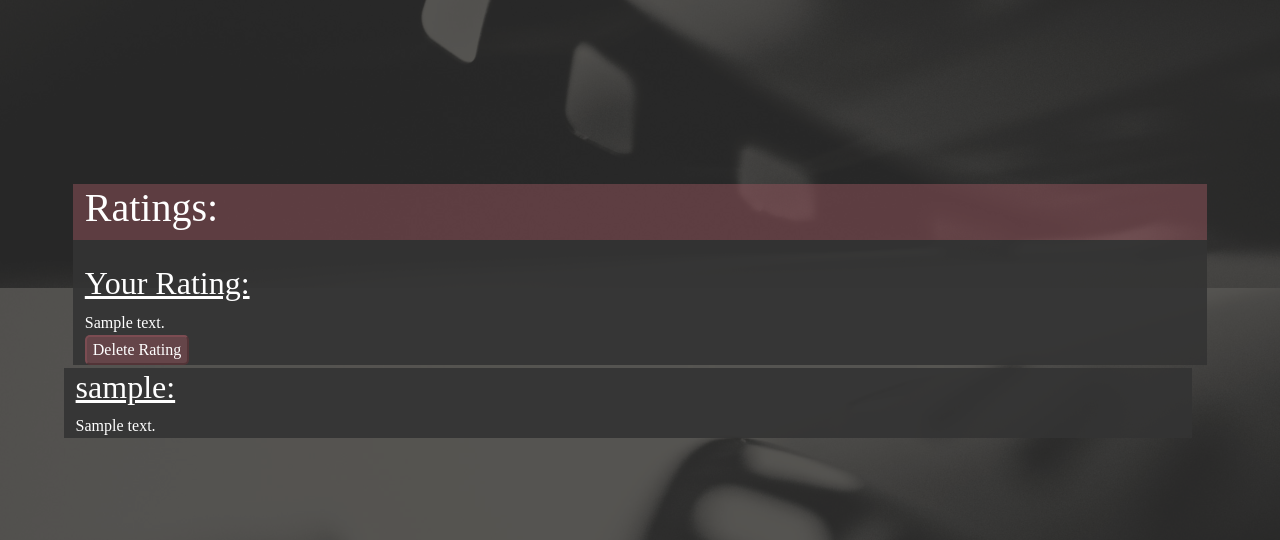
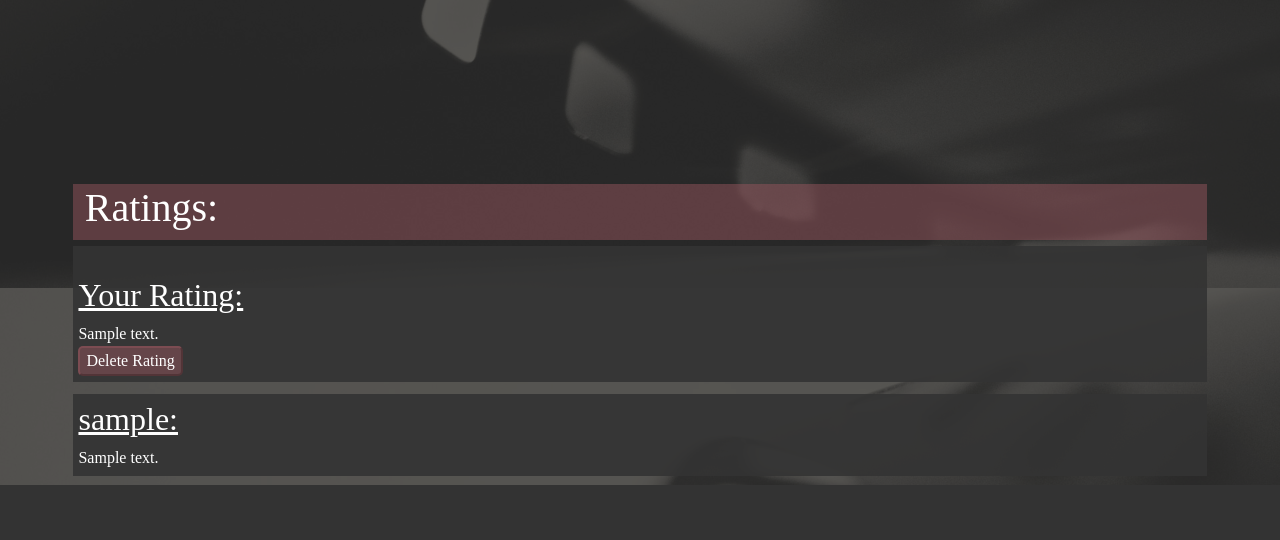
Before and after one commit to karengcecena/MyViews, a Flask app: a page that uses templates/media_information.html in a window 1280 px wide. Shown: the part 560-1100 px from the top of the page. After the commit the page ends 1045 px from the top, so only its background shows below. Run offline with Flask 2, Linux system fonts and the light colour scheme; a user stored in the database is signed in; tables that the repository leaves empty hold one stand-in row (values such as "Sample post"); a database or web service that is not in the repository returns one stand-in record (values such as "Sample title"); data that the repository does not hold is empty; parts of the project's set-up code (start-up, migrations or seed data) failed here and were passed over; some libraries are stand-ins or nearby versions.

Commit message:
Fixed padding and margin issue in media_info ratings

```diff
--- a/static/css/website.css
+++ b/static/css/website.css
@@ -306,8 +306,9 @@ button:hover{
 
 .rating_div {
     background-color: rgba(51, 51, 51, 0.9);
-    padding: 0;
-    margin: 0 auto;
+    padding: 0.5%;
+    margin-top: 6px;
+    margin-bottom: 6px;
 }
 
 .media_info_page {
--- a/templates/media_information.html
+++ b/templates/media_information.html
@@ -229,18 +229,16 @@
         <!-- display ratings for FRIENDS ONLY:  -->
 
         {% if all_ratings %}
-        <div>
+        <!-- <div> -->
             <div class="row">
                 <div class="title">
                     <h1> Ratings: </h1>
                 </div>
 
                 {% for rating in all_ratings %}
-
                 <!-- for user to view own rating -->
-                    <div class="row rating_div" id="rating_div_{{ rating.rating_id}}">
-                    <div>
                     {% if rating.user_id == user.user_id %}
+                    <div class="rating_div" id="rating_div_{{ rating.rating_id}}">
                         <br>
                         <h2><a class="list_title" href="/user-profile">Your Rating:</a></h2>
                             {% if rating.score == 1 %}
@@ -262,15 +260,14 @@
                             <button type="button" class="deleting-rating-btn" value="{{ rating.rating_id }}">Delete Rating</button>
                     </div>
                     {% endif %}
-                    </div>
+                {% endfor %}
 
             <!-- for user to view friend's rating -->
-                <div class="row">
                     {% for friend in user.following %}
-                    <br>
+                        {% for rating in all_ratings %}
                             {% if rating.user_id == friend.user_id %}
-                        <div class="row rating_div">
-                        <br><h2><a class="list_title" href="/display-friend/{{ rating.user.username }}">{{ rating.user.username }}:</a></h2>
+                            <div class="rating_div">
+                                <h2><a class="list_title" href="/display-friend/{{ rating.user.username }}">{{ rating.user.username }}:</a></h2>
                                     {% if rating.score == 1 %}
                                         <div class="star">★</div>
                                     {% elif rating.score == 2 %}
@@ -283,21 +280,15 @@
                                         <div class="star">★★★★★</div>
                                     {% endif %}
                                 <div class="review_input">{{ rating.review_input }}</div>
+                            </div>
                             {% endif %}
-                        </div>
                         {% endfor %}
-                    <br>
-                </div>
                     {% endfor %}
             </div>
-        </div>
-        <br><br><br><br>
         {% endif %}
 
 
         {% else %}
-        <!-- <div class="col media_img"> -->
-            <!-- <br> -->
 
                 {% if data["overview"] %}
                     <div class="col media_img">
@@ -319,7 +310,6 @@
                     </div>
                 </div>
                 {% endif %}
-        <!-- </div> -->
         {% endif %}
 
 </div>
```
Lines whose indentation alone changed are shown as unchanged.
